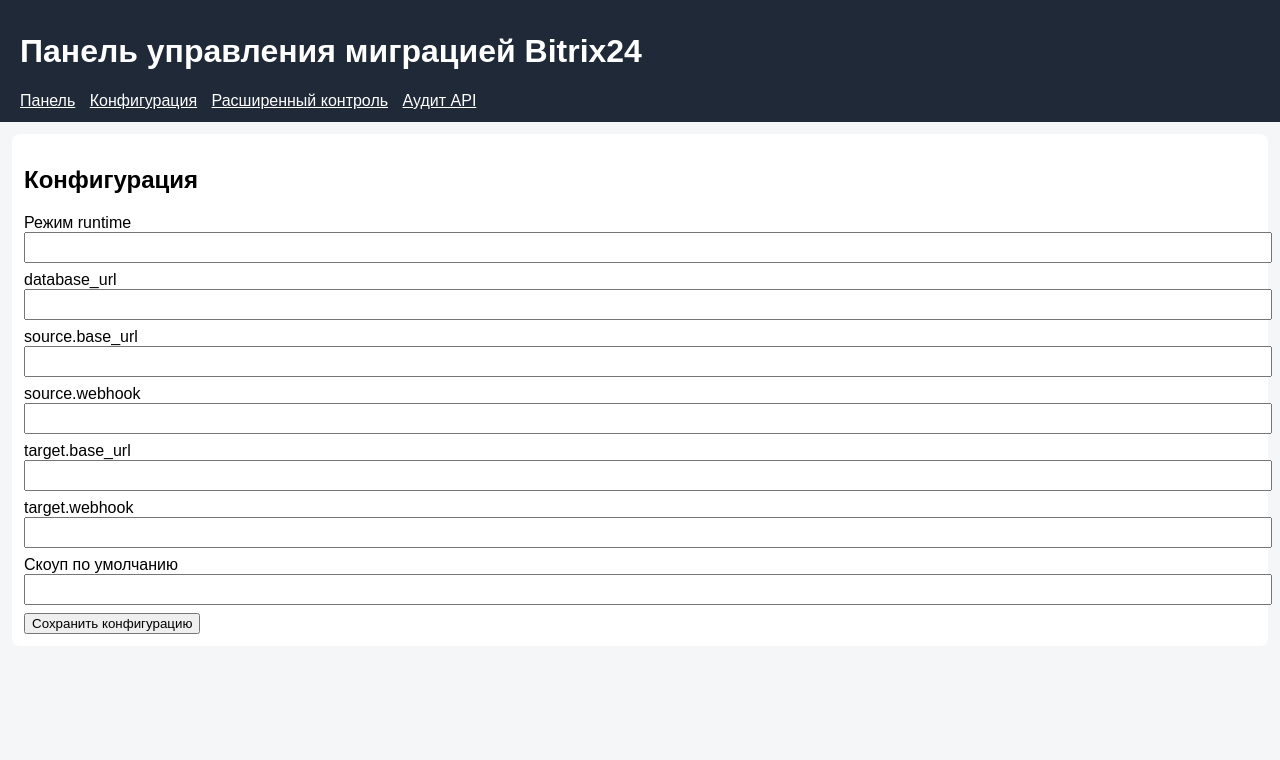
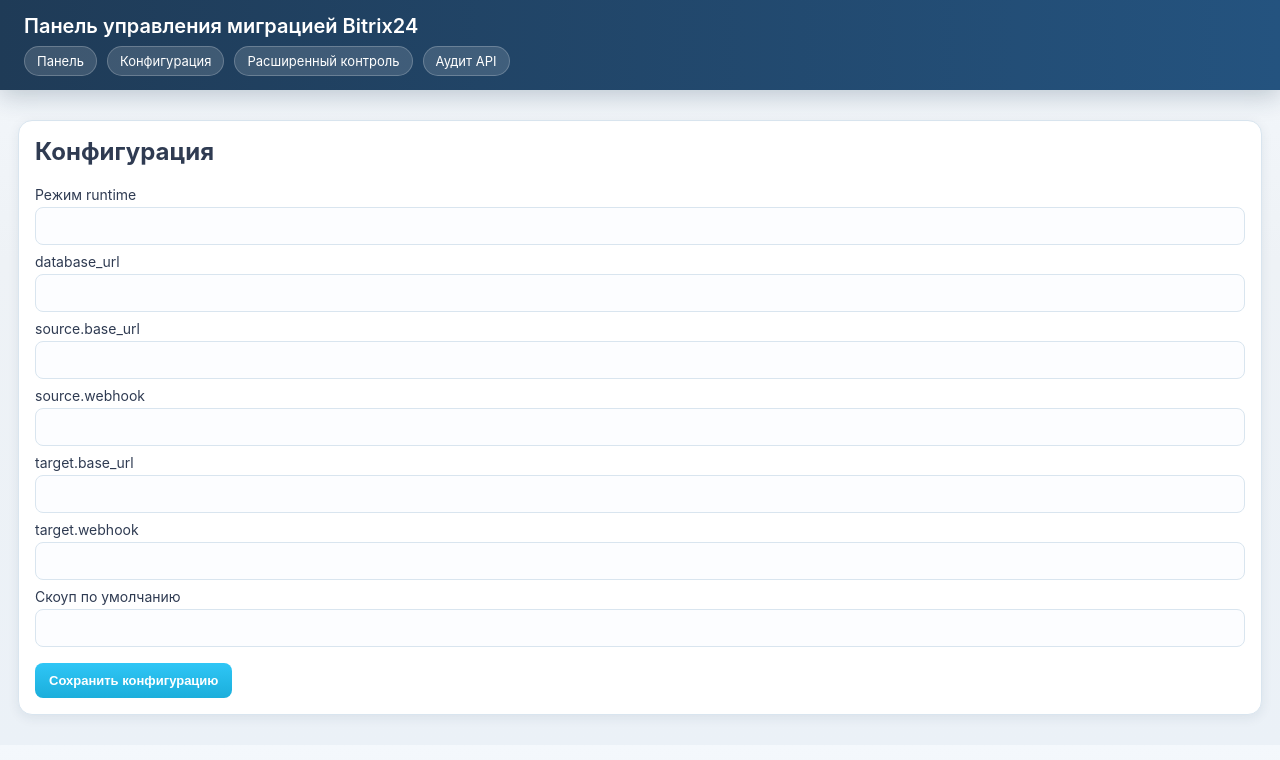
Before and after one commit to tarlykov1/b24_2, a FastAPI app: template src/b24_migrator/web/templates/config.html in a window 1280 px wide. Shown: the top 760 px of the page. Run offline with FastAPI, Linux system fonts and the light colour scheme; the template is opened without the code that fills it, so the values that code supplies are empty; parts of the project's set-up code (start-up, migrations or seed data) failed here and were passed over; some libraries are stand-ins or nearby versions.

Commit message:
Update UI styling to match Bitrix24 visual language

```diff
--- a/src/b24_migrator/web/static/style.css
+++ b/src/b24_migrator/web/static/style.css
@@ -1 +1,186 @@
-body{font-family:Arial,sans-serif;background:#f5f6f7;margin:0}header{padding:12px 20px;background:#1f2937;color:#fff}nav a{color:#fff;margin-right:10px}.card{background:#fff;border-radius:8px;padding:12px;margin:12px}.grid{display:grid;grid-template-columns:1fr 1fr 1fr;gap:8px}.status.completed{color:#15803d}.status.paused{color:#ca8a04}.status.failed{color:#b91c1c}.status.passed{color:#15803d}.progress{height:12px;background:#e5e7eb;border-radius:6px}.progress>div{height:12px;background:#22c55e;border-radius:6px}label{display:block;margin:8px 0}input{width:100%;padding:6px}table{width:100%;border-collapse:collapse}th,td{border:1px solid #e5e7eb;padding:6px;text-align:left;font-size:13px}
+:root {
+  --b24-bg: #eef2f6;
+  --b24-surface: #ffffff;
+  --b24-primary: #2fc6f6;
+  --b24-primary-dark: #1baedb;
+  --b24-sidebar: #1f3b57;
+  --b24-text: #2f3b52;
+  --b24-muted: #7f8fa4;
+  --b24-border: #d9e5ef;
+  --b24-success: #26c281;
+  --b24-warning: #f5a623;
+  --b24-danger: #eb5757;
+}
+
+* {
+  box-sizing: border-box;
+}
+
+body {
+  margin: 0;
+  font-family: "Inter", "Segoe UI", -apple-system, BlinkMacSystemFont, Arial, sans-serif;
+  background: linear-gradient(180deg, #f4f8fc 0%, var(--b24-bg) 35%, #ebf1f7 100%);
+  color: var(--b24-text);
+}
+
+header {
+  background: linear-gradient(90deg, var(--b24-sidebar) 0%, #24537f 100%);
+  color: #fff;
+  padding: 14px 24px;
+  box-shadow: 0 6px 24px rgba(20, 49, 76, 0.24);
+  position: sticky;
+  top: 0;
+  z-index: 10;
+}
+
+header h1 {
+  margin: 0 0 8px;
+  font-size: 20px;
+  font-weight: 600;
+}
+
+nav {
+  display: flex;
+  flex-wrap: wrap;
+  gap: 10px;
+}
+
+nav a {
+  color: #fff;
+  text-decoration: none;
+  background: rgba(255, 255, 255, 0.14);
+  border: 1px solid rgba(255, 255, 255, 0.22);
+  border-radius: 20px;
+  padding: 6px 12px;
+  font-size: 13px;
+  transition: all 0.2s ease;
+}
+
+nav a:hover {
+  background: rgba(255, 255, 255, 0.26);
+}
+
+main {
+  max-width: 1280px;
+  margin: 0 auto;
+  padding: 18px;
+}
+
+.card {
+  background: var(--b24-surface);
+  border: 1px solid var(--b24-border);
+  border-radius: 14px;
+  padding: 16px;
+  margin: 12px 0;
+  box-shadow: 0 3px 12px rgba(20, 49, 76, 0.08);
+}
+
+.card h2,
+.card h3 {
+  margin-top: 0;
+}
+
+.grid {
+  display: grid;
+  grid-template-columns: repeat(auto-fit, minmax(280px, 1fr));
+  gap: 12px;
+}
+
+.status.completed,
+.status.passed {
+  color: var(--b24-success);
+  font-weight: 600;
+}
+
+.status.paused {
+  color: var(--b24-warning);
+  font-weight: 600;
+}
+
+.status.failed {
+  color: var(--b24-danger);
+  font-weight: 600;
+}
+
+.progress {
+  height: 10px;
+  background: #e7eef5;
+  border-radius: 999px;
+  overflow: hidden;
+}
+
+.progress > div {
+  height: 10px;
+  background: linear-gradient(90deg, var(--b24-primary), #79dbff);
+  border-radius: 999px;
+}
+
+label {
+  display: block;
+  margin: 8px 0;
+  font-size: 14px;
+}
+
+input {
+  width: 100%;
+  margin-top: 4px;
+  padding: 10px 12px;
+  border: 1px solid var(--b24-border);
+  border-radius: 8px;
+  font-size: 14px;
+  background: #fcfdff;
+}
+
+input:focus {
+  outline: none;
+  border-color: var(--b24-primary);
+  box-shadow: 0 0 0 3px rgba(47, 198, 246, 0.2);
+}
+
+button {
+  background: linear-gradient(180deg, var(--b24-primary) 0%, var(--b24-primary-dark) 100%);
+  color: #fff;
+  border: none;
+  border-radius: 8px;
+  padding: 10px 14px;
+  font-size: 13px;
+  font-weight: 600;
+  cursor: pointer;
+  margin-top: 8px;
+}
+
+button:hover {
+  filter: brightness(1.03);
+}
+
+button:disabled {
+  background: #c8d7e5;
+  cursor: not-allowed;
+}
+
+pre.card {
+  overflow-x: auto;
+  white-space: pre-wrap;
+  background: #f8fbff;
+}
+
+table {
+  width: 100%;
+  border-collapse: collapse;
+  font-size: 13px;
+}
+
+th,
+td {
+  border: 1px solid var(--b24-border);
+  padding: 8px;
+  text-align: left;
+}
+
+th {
+  background: #f1f7fc;
+}
+
+ol li {
+  margin: 10px 0;
+}
```
